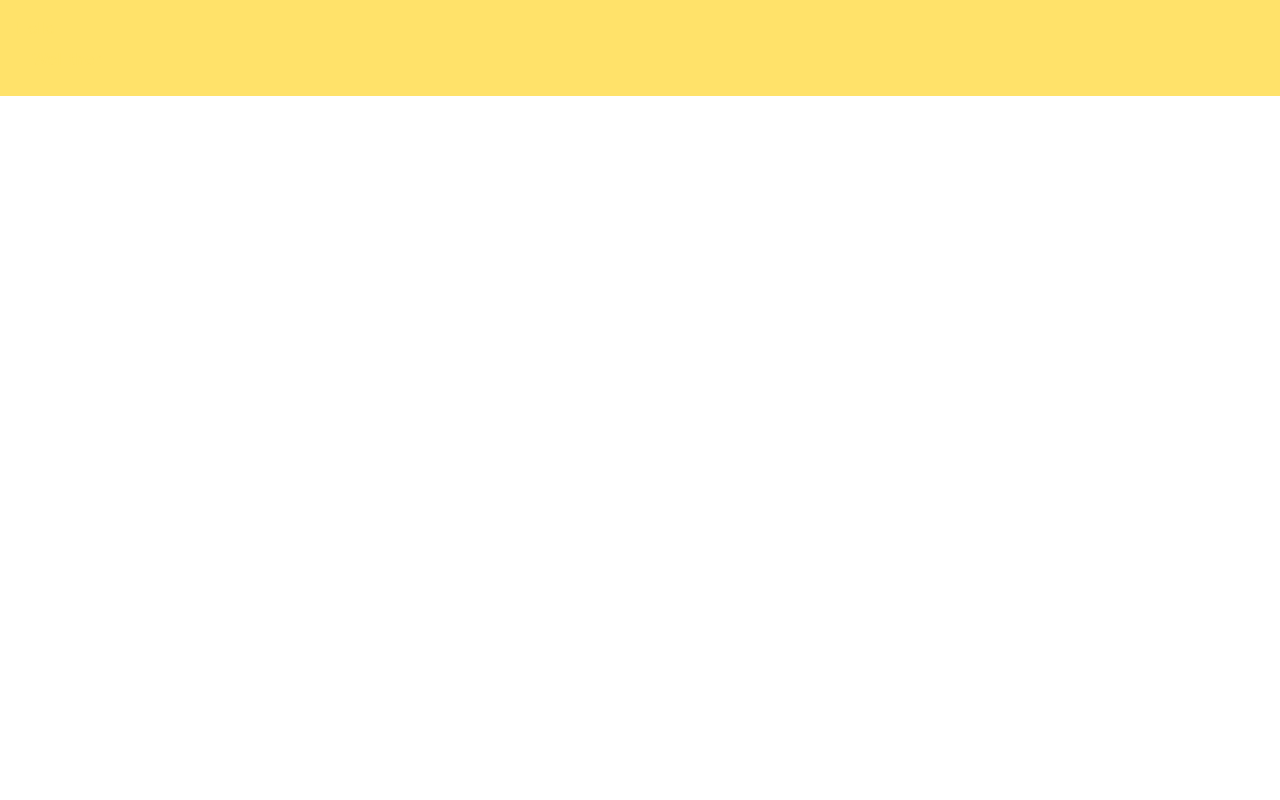
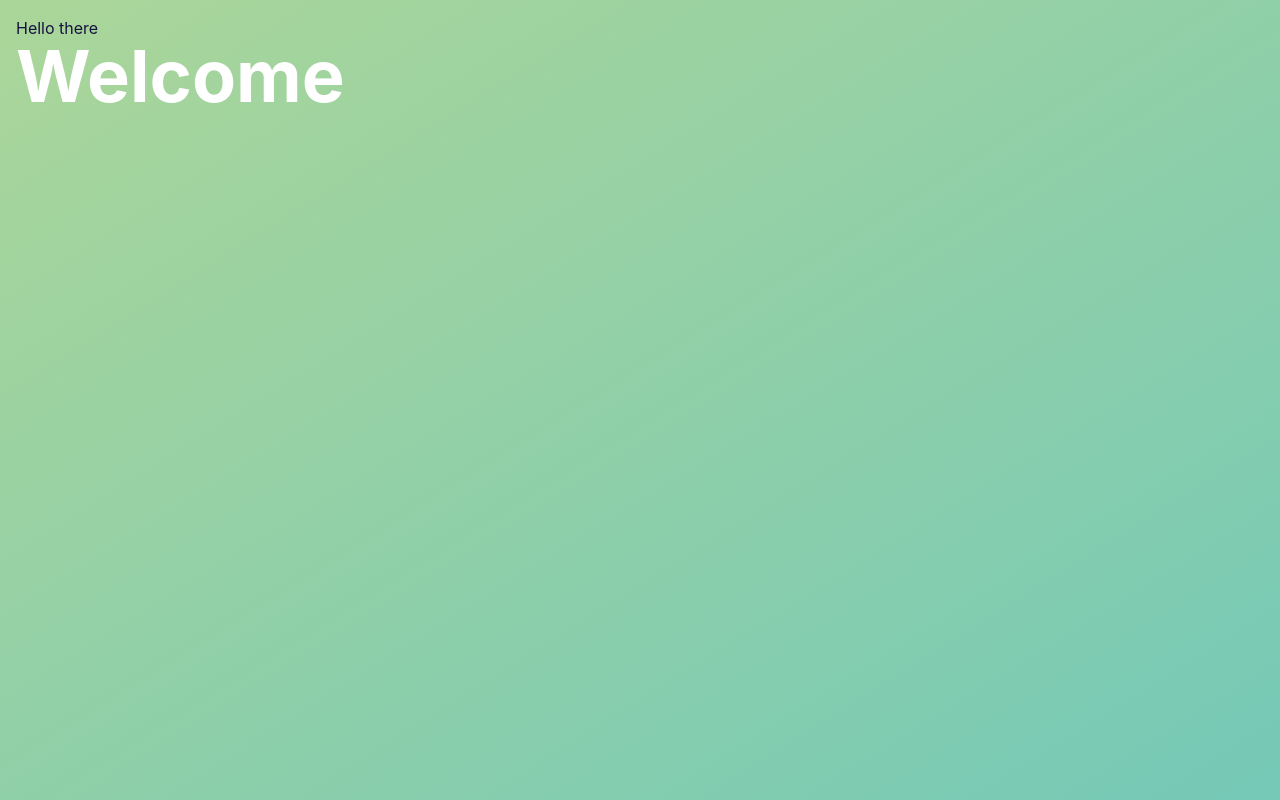
Before and after one commit to smurph7/sarahmurphydev, a Next.js app: page / in a window 1280 px wide. Built offline with nearby package versions, Linux system fonts and the light colour scheme.

Commit message:
Add styling

```diff
--- a/pages/index.tsx
+++ b/pages/index.tsx
@@ -1,11 +1,20 @@
 import type { NextPage } from 'next';
-import { Box, Button, Text } from '@chakra-ui/react';
+import { Box, Heading, Text } from '@chakra-ui/react';
 
 const Home: NextPage = () => {
   return (
-    <Box w="100%" bg="freshLemon" p={4} color="freshLemon">
-      <Text>Hello</Text>
-      <Button bg="brand.navy">Well then</Button>
+    <Box
+      w="100%"
+      h="100vh"
+      bg="lightLime"
+      p={4}
+      color="navy"
+      bgGradient="linear(to-br, lightLime, teal)"
+    >
+      <Text>Hello there</Text>
+      <Heading color="white" size="4xl">
+        Welcome
+      </Heading>
     </Box>
   );
 };
```
Also changed, not shown: pages/_app.tsx (+1 -18 lines).
